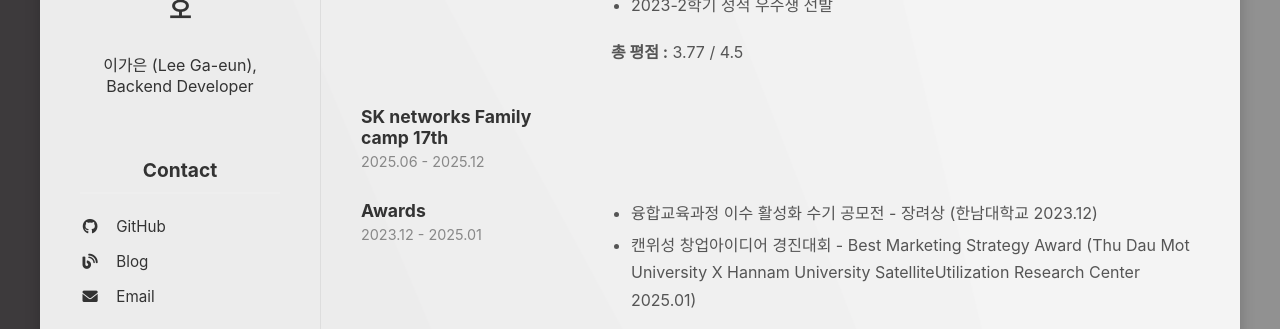
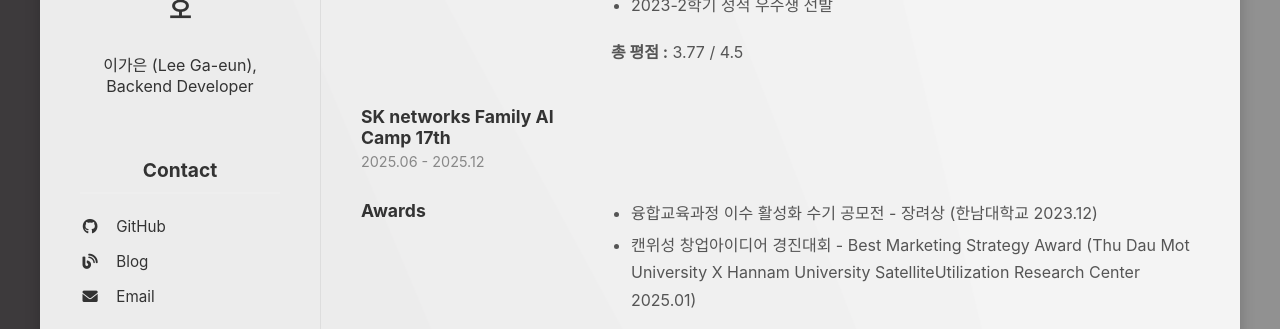
Before and after one commit to Leegaeune/Leegaeune.github.io, a Jekyll site: the page built from index.md, in a window 1280 px wide. Shown: the part 364-693 px from the top of the page. Built offline with Jekyll 4.4.1, drawn with Linux system fonts in a browser that asks for light colours.

Commit message:
Update index.md

```diff
--- a/index.md
+++ b/index.md
@@ -34,7 +34,7 @@ title: Home
   <!-- SK networks 섹션 -->
   <div class="experience-entry">
     <div class="experience-left">
-      <h3>SK networks Family camp 17th</h3>
+      <h3>SK networks Family AI Camp 17th</h3>
       <p>2025.06 - 2025.12</p>
     </div>
     <div class="experience-right">
@@ -46,7 +46,6 @@ title: Home
   <div class="experience-entry">
       <div class="experience-left">
         <h3>Awards</h3>
-        <p>2023.12 - 2025.01</p>
       </div>
       <div class="experience-right">
         <ul>
```
